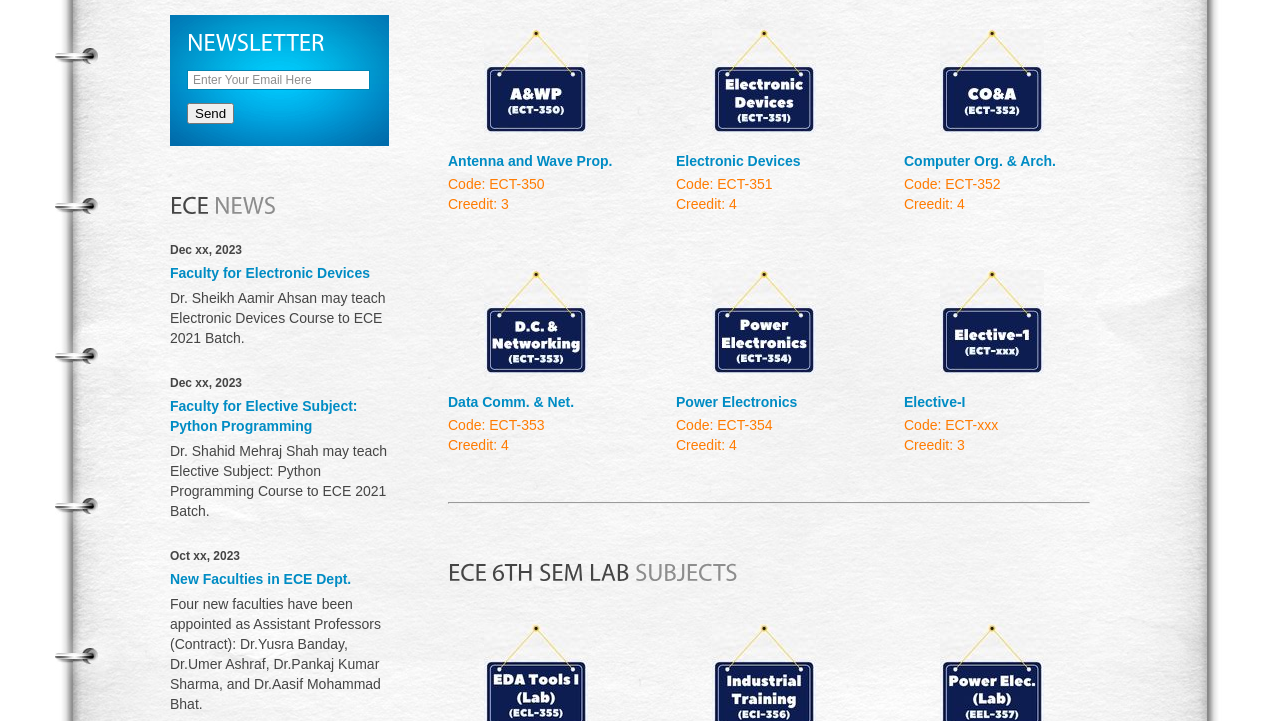
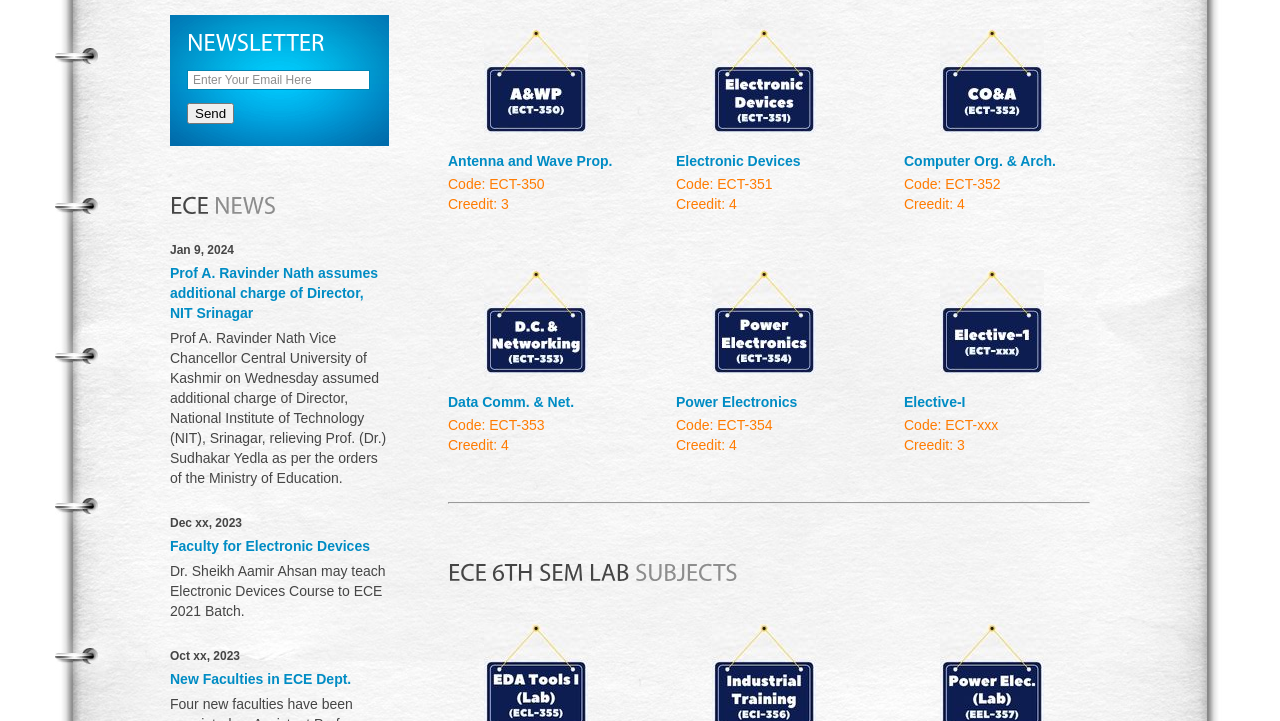
Before and after one commit to mdsaifin/AcadBro, a plain HTML site: page index.html in a window 1280 px wide. Shown: the part 583-1304 px from the top of the page. Drawn offline with Linux system fonts and the light colour scheme.

Commit message:
Update index.html

```diff
--- a/index.html
+++ b/index.html
@@ -67,13 +67,13 @@
         </fieldset>
       </form>
       <h2>ECE <span>News</span></h2>
-      <ul class="news">
+     <ul class="news">
+        <li><strong>Jan 9, 2024</strong>
+          <h4>Prof A. Ravinder Nath assumes additional charge of Director, NIT Srinagar</h4>
+          Prof A. Ravinder Nath Vice Chancellor Central University of Kashmir on Wednesday assumed additional charge of Director, National Institute of Technology (NIT), Srinagar, relieving Prof. (Dr.) Sudhakar Yedla as per the orders of the Ministry of Education.</li>
         <li><strong>Dec xx, 2023</strong>
           <h4>Faculty for Electronic Devices</h4>
           Dr. Sheikh Aamir Ahsan may teach Electronic Devices Course to ECE 2021 Batch.</li>
-        <li><strong>Dec xx, 2023</strong>
-          <h4>Faculty for Elective Subject: Python Programming</h4>
-          Dr. Shahid Mehraj Shah may teach Elective Subject: Python Programming Course to ECE 2021 Batch.</li>
         <li><strong>Oct xx, 2023</strong>
           <h4>New Faculties in ECE Dept.</h4>
           Four new faculties have been appointed as Assistant Professors (Contract): Dr.Yusra Banday, Dr.Umer Ashraf, Dr.Pankaj Kumar Sharma, and Dr.Aasif Mohammad Bhat.</li>
```
